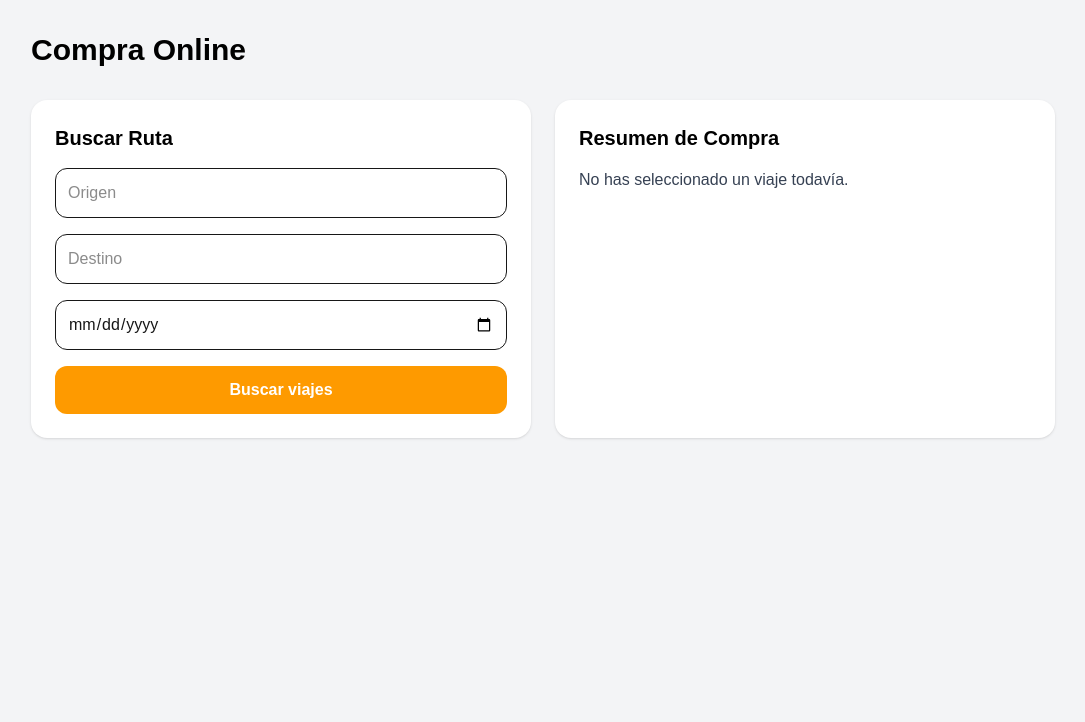
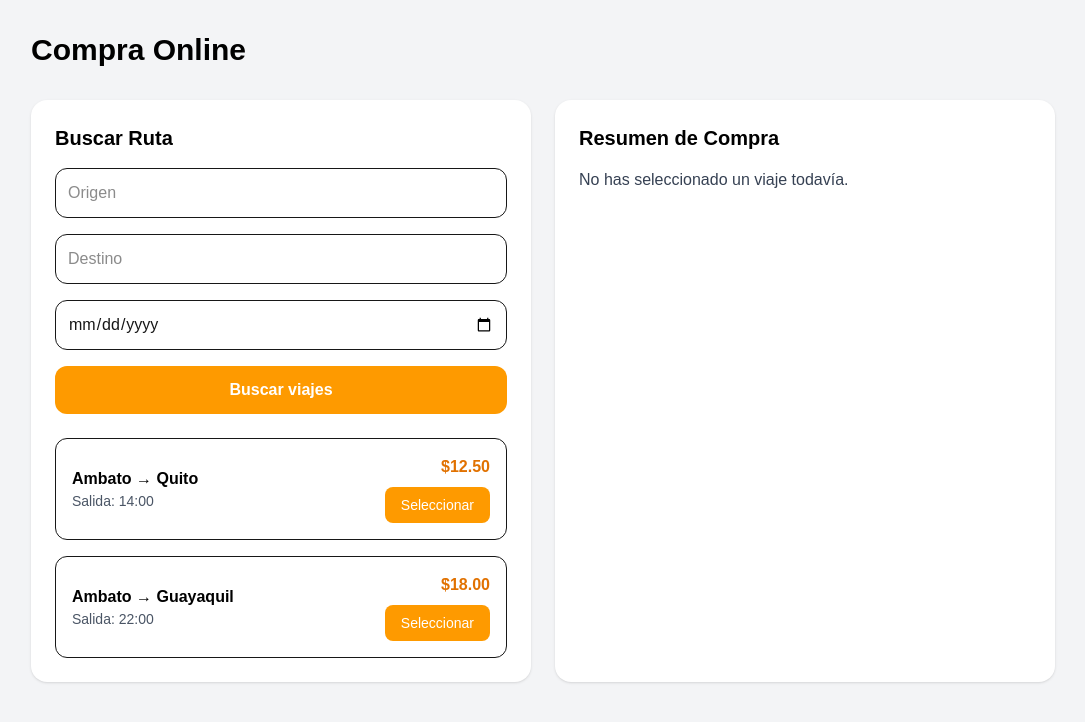
Before and after one commit to RobertM21-web/pasajes-interprovincial, a Next.js app: page /cliente/compra-online in a window 1280 px wide. Shown: the top 722 px of the page, without its empty margins (97-1182 px from the left). Built offline with nearby package versions, Linux system fonts and the light colour scheme.

Commit message:
feat(cliente): agregar listado visual de rutas disponibles

```diff
--- a/app/cliente/compra-online/page.tsx
+++ b/app/cliente/compra-online/page.tsx
@@ -2,9 +2,7 @@ export default function CompraOnlinePage() {
   return (
     <div className="min-h-screen bg-gray-100 p-8">
       <div className="max-w-5xl mx-auto">
-        <h1 className="text-3xl font-bold text-black mb-8">
-          Compra Online
-        </h1>
+        <h1 className="text-3xl font-bold text-black mb-8">Compra Online</h1>
 
         <div className="grid md:grid-cols-2 gap-6">
           <div className="bg-white rounded-2xl shadow p-6">
@@ -13,26 +11,41 @@ export default function CompraOnlinePage() {
             </h2>
 
             <div className="space-y-4">
-              <input
-                type="text"
-                placeholder="Origen"
-                className="w-full border rounded-xl p-3"
-              />
-
-              <input
-                type="text"
-                placeholder="Destino"
-                className="w-full border rounded-xl p-3"
-              />
-
-              <input
-                type="date"
-                className="w-full border rounded-xl p-3"
-              />
+              <input type="text" placeholder="Origen" className="w-full border rounded-xl p-3" />
+              <input type="text" placeholder="Destino" className="w-full border rounded-xl p-3" />
+              <input type="date" className="w-full border rounded-xl p-3" />
 
               <button className="w-full bg-amber-500 hover:bg-amber-600 text-white rounded-xl p-3 font-semibold transition-all">
                 Buscar viajes
               </button>
+            </div>
+
+            <div className="mt-6 space-y-4">
+              {["Ambato → Quito", "Ambato → Guayaquil"].map((ruta, index) => (
+                <div
+                  key={ruta}
+                  className="border rounded-xl p-4 hover:border-amber-400 transition-all"
+                >
+                  <div className="flex justify-between items-center">
+                    <div>
+                      <h3 className="font-semibold text-black">{ruta}</h3>
+                      <p className="text-sm text-gray-600">
+                        Salida: {index === 0 ? "14:00" : "22:00"}
+                      </p>
+                    </div>
+
+                    <div className="text-right">
+                      <p className="font-bold text-amber-600">
+                        ${index === 0 ? "12.50" : "18.00"}
+                      </p>
+
+                      <button className="mt-2 px-4 py-2 bg-amber-500 hover:bg-amber-600 text-white rounded-lg text-sm">
+                        Seleccionar
+                      </button>
+                    </div>
+                  </div>
+                </div>
+              ))}
             </div>
           </div>
 
```
